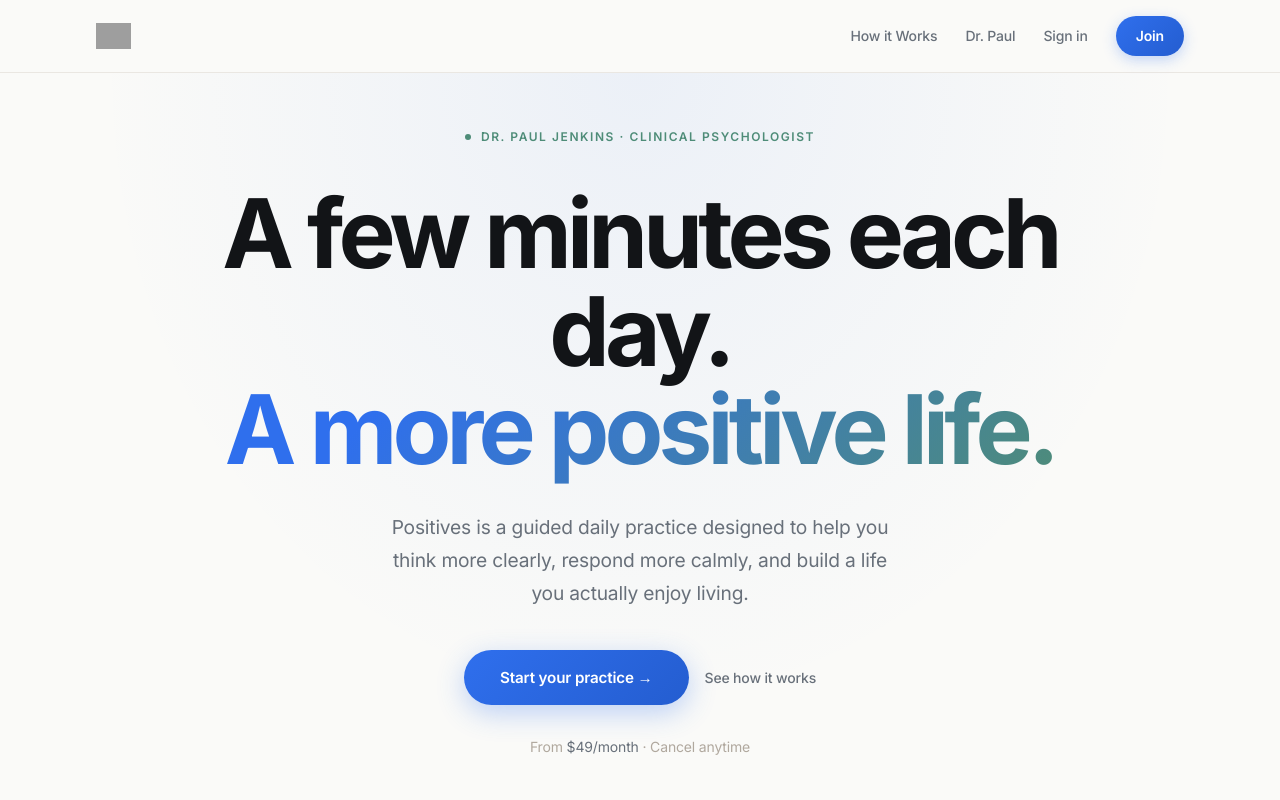
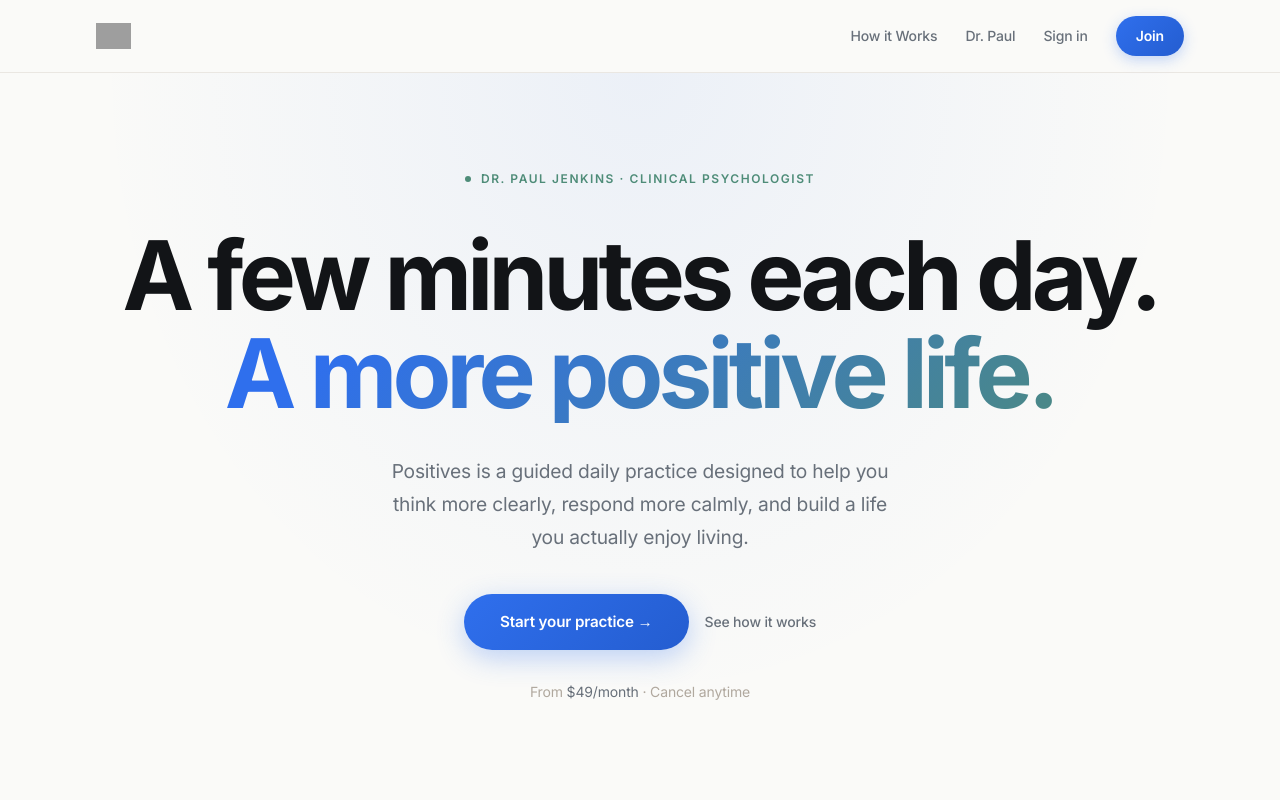
Before and after one commit to rbradshaw9/positives-membership, a Next.js app: page / in a window 1280 px wide. Shown: the top 800 px of the page. Built offline with nearby package versions, Linux system fonts and the light colour scheme; no server answers; grey boxes are pictures that could not be loaded.

Commit message:
fix: prevent 'A more positive life.' from wrapping mid-phrase
Add whiteSpace:nowrap + display:block to each headline span in the
hero and final CTA sections so neither line can ever break mid-phrase
at any viewport width.

```diff
--- a/app/(marketing)/landing-client.tsx
+++ b/app/(marketing)/landing-client.tsx
@@ -270,10 +270,11 @@ export function LandingPageClient() {
               color: "#121417",
             }}
           >
-            A few minutes each day.
-            <br />
+            <span style={{ display: "block", whiteSpace: "nowrap" }}>A few minutes each day.</span>
             <span
               style={{
+                display: "block",
+                whiteSpace: "nowrap",
                 background: "linear-gradient(135deg, #2F6FED 20%, #4E8C78 100%)",
                 WebkitBackgroundClip: "text",
                 WebkitTextFillColor: "transparent",
@@ -723,9 +724,11 @@ export function LandingPageClient() {
               color: "#FFFFFF",
             }}
           >
-            A few minutes each day.{" "}
+            <span style={{ display: "block", whiteSpace: "nowrap" }}>A few minutes each day.</span>
             <span
               style={{
+                display: "block",
+                whiteSpace: "nowrap",
                 background: "linear-gradient(135deg, #6B9BF2 0%, #8FC4B5 100%)",
                 WebkitBackgroundClip: "text",
                 WebkitTextFillColor: "transparent",
```
